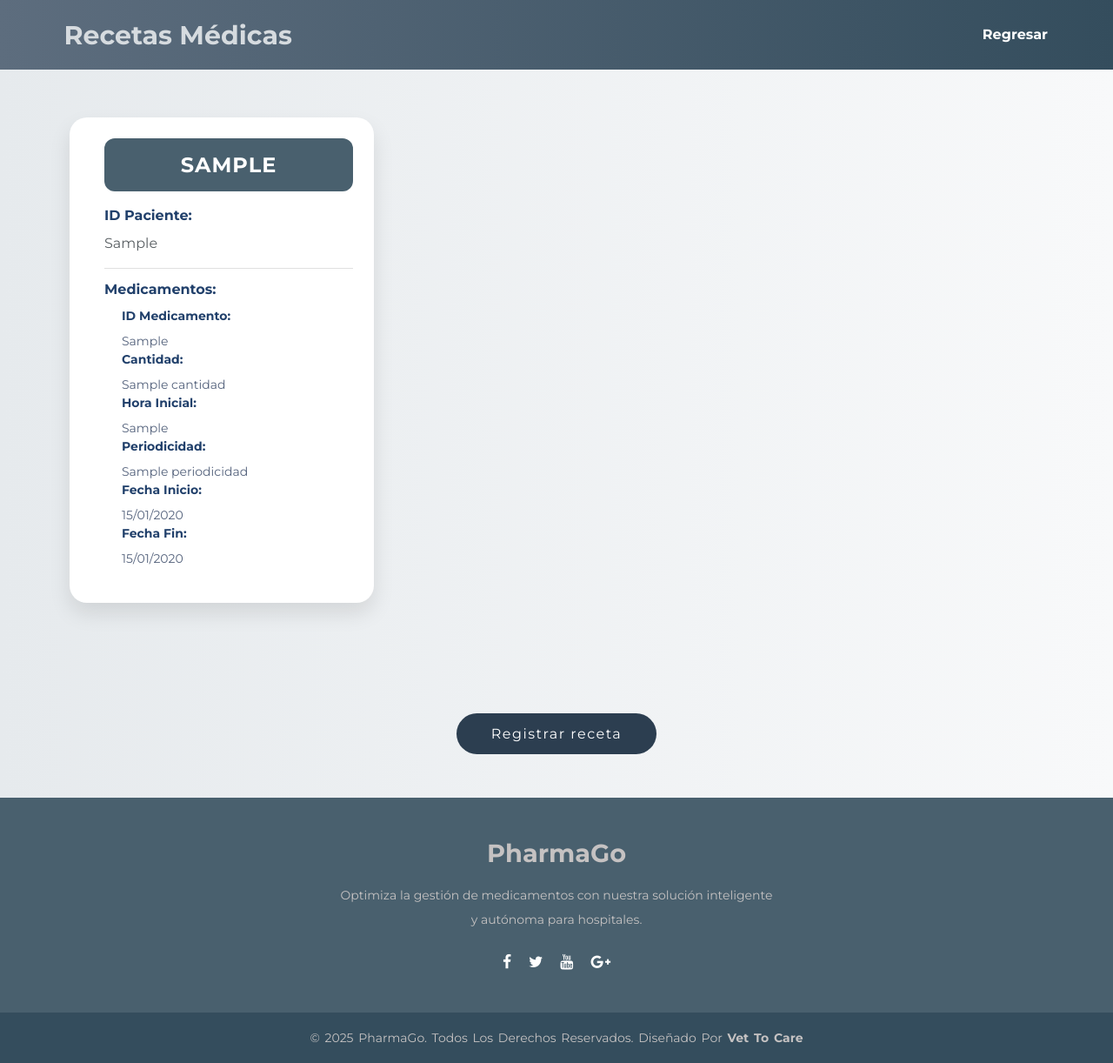
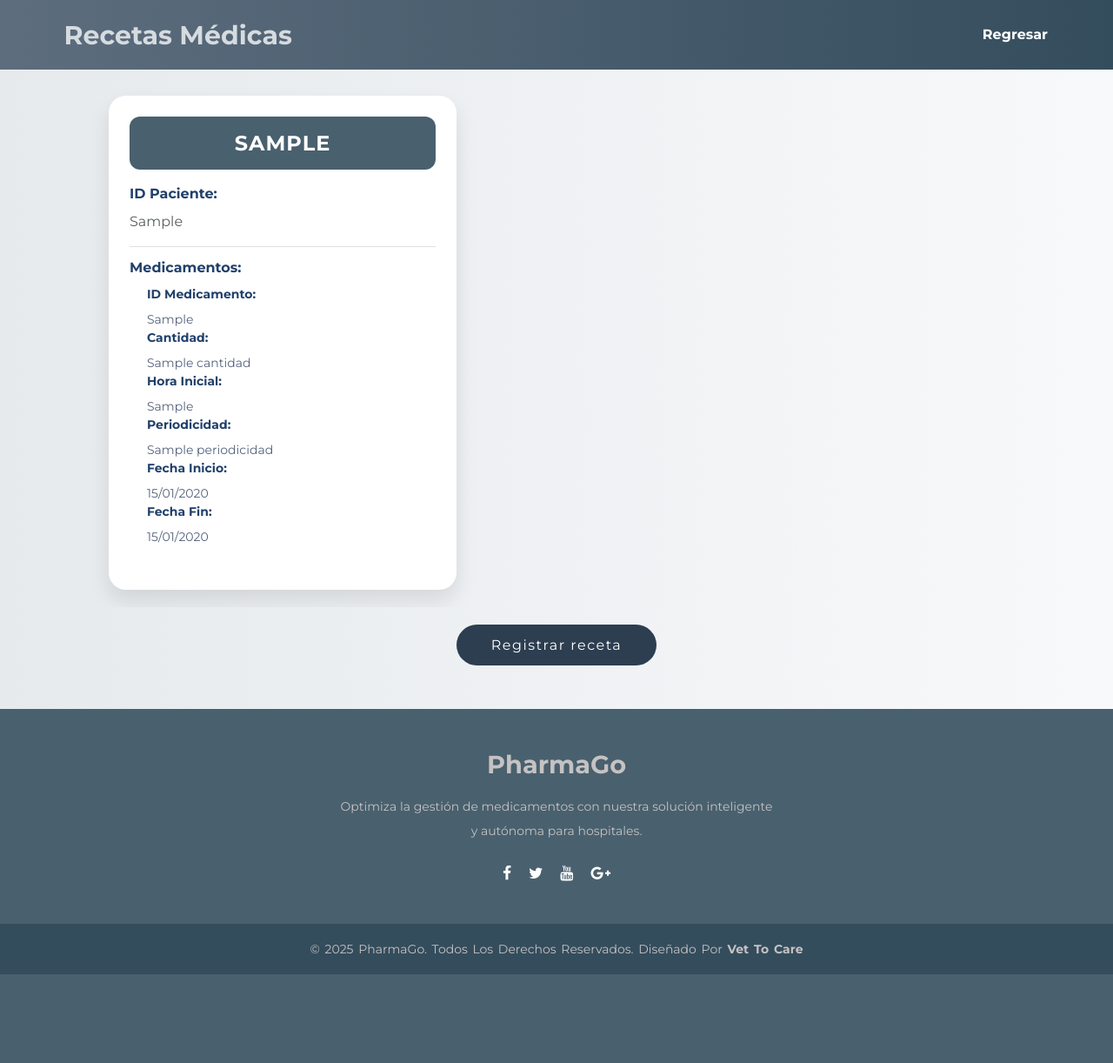
Before and after one commit to CarToCare/PharmaGo, a Django app: page /recetas/ in a window 1280 px wide. Shown: the whole page at 87% size. After the commit the page ends 1120 px from the top, so only its background shows below. Run offline with Django 5.2, Linux system fonts and the light colour scheme; tables that the repository leaves empty hold one stand-in row (values such as "Sample post"); a database or web service that is not in the repository returns one stand-in record (values such as "Sample title"); some libraries are stand-ins or nearby versions.

Commit message:
cambie recetasss

```diff
--- a/ourproyecto/pag/static/recetitas.css
+++ b/ourproyecto/pag/static/recetitas.css
@@ -65,19 +65,30 @@ body {
 }
 
 /* Cards */
+.container-recetas {
+    display: flex;
+    flex-wrap: nowrap;
+    gap: 20px;
+    justify-content: flex-start;
+    padding: 20px;
+    overflow-x: auto;
+    margin-left: 95px;
+    margin-right: 30px;
+}
+
 .card {
     background-color: #ffffff;
     border-radius: 20px;
     padding: 24px;
-    padding-left: 40px;
-    margin: 20px 0;
-    margin-left: 80px;
+    width: 400px;/* tenia min-width*/
+    flex-grow: 0;
     box-shadow: 0 12px 24px rgba(0, 0, 0, 0.1);
-    max-width: 350px;
-    font-family: 'Montserrat', sans-serif;
     transition: transform 0.3s ease, box-shadow 0.3s ease;
-    overflow: hidden;
-    margin-top: 55px;
+    margin-top: 10px;
+    display: flex;
+    flex-direction: column;
+    margin-left: 10px;
+    margin-right: 10px;
 }
 
 .card:hover {
@@ -129,7 +140,6 @@ body {
     border-top: 1px solid #e0e0e0;
     padding-top: 12px;
 }
-
 
 /* Icono */
 .icono-usuario {
@@ -228,7 +238,7 @@ body {
 }
 
 .footer-bottom{
-    background-color:#344D5D;
+    background-color: #344D5D;
     width: auto;
     padding: 20px 0;
     text-align: center;
--- a/ourproyecto/pag/templates/recetas.html
+++ b/ourproyecto/pag/templates/recetas.html
@@ -23,7 +23,7 @@
 </head>
 <body>
 
-<div class="container-fluid">
+
     <div class="container">
         <h2><box-icon name='detail' size='40px'  color="#d6dbdf" class="icono-usuario"></box-icon> Recetas Médicas</h2>
         <ul>
@@ -32,6 +32,7 @@
         </ul>
     </div>
 
+    <div class="container-recetas">
     {% for receta in recetas %}
     <div class="card">
         <div class="title">{{ receta.idReceta }}</div>
```
